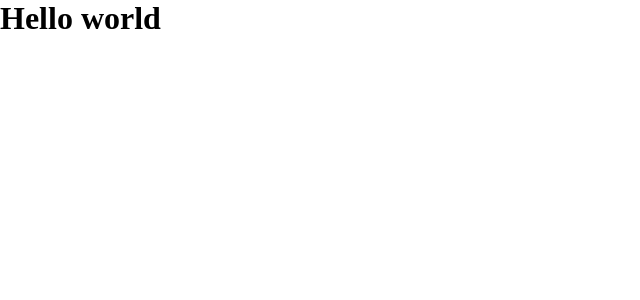
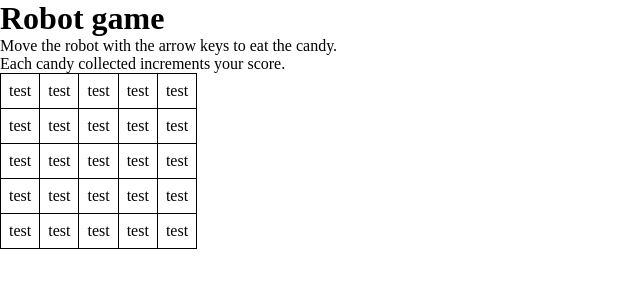
Before and after one commit to couvq/xstate_robot_game, a React (Vite) app: page / in a window 1280 px wide. Shown: the top 300 px of the page, without its empty margins (0-640 px from the left). Built offline with nearby package versions, Linux system fonts and the light colour scheme.

Commit message:
render board for our game

```diff
--- a/src/App.tsx
+++ b/src/App.tsx
@@ -1,5 +1,5 @@
-const App = () => {
-  return <h1>Hello world</h1>
-};
+import Game from "./Game";
+
+const App = () => <Game />;
 
 export default App;
--- /dev/null
+++ b/src/Game.tsx
@@ -0,0 +1,35 @@
+import { BOARD_SIZE } from "./machines/gameMachine";
+
+const robotEmoji = "🤖";
+const candyEmoji = "🍬";
+
+const board = Array.from({ length: BOARD_SIZE }, () =>
+  Array.from({ length: BOARD_SIZE })
+);
+const Game = () => {
+  return (
+    <>
+      <div>
+        <h1>Robot game</h1>
+        <p>
+          Move the robot with the arrow keys to eat the candy.
+          <br />
+          Each candy collected increments your score.
+        </p>
+      </div>
+      <table>
+        <tbody>
+          {board.map((row, rowIdx) => (
+            <tr>
+              {row.map((col, colIdx) => (
+                <td>test</td>
+              ))}
+            </tr>
+          ))}
+        </tbody>
+      </table>
+    </>
+  );
+};
+
+export default Game;
--- a/src/index.css
+++ b/src/index.css
@@ -3,3 +3,12 @@
   margin: 0;
   padding: 0;
 }
+
+table {
+  border-collapse: collapse;
+}
+
+td {
+  border: 1px solid black;
+  padding: 8px;
+}
--- /dev/null
+++ b/src/machines/gameMachine.ts
@@ -0,0 +1 @@
+export const BOARD_SIZE = 5;
```
